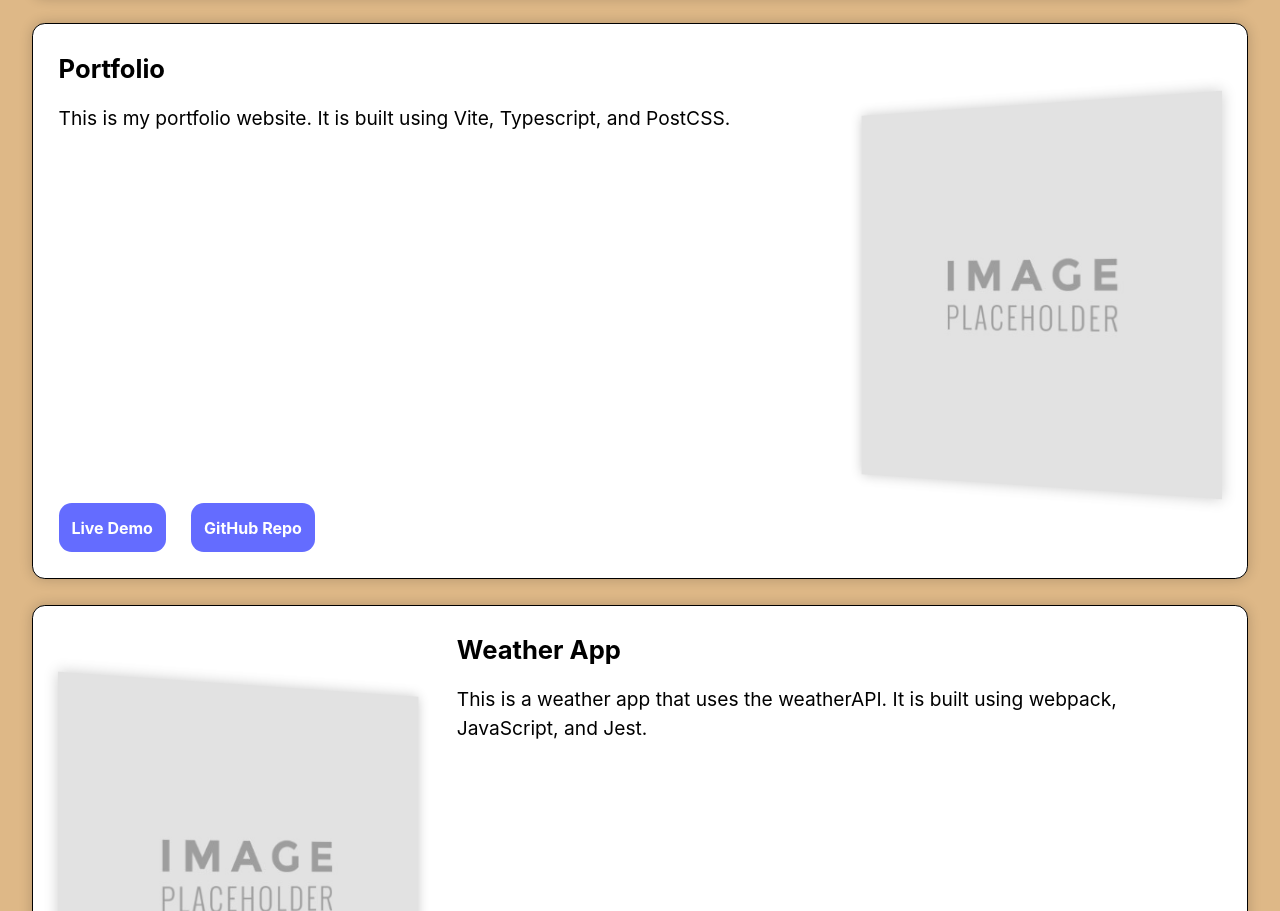
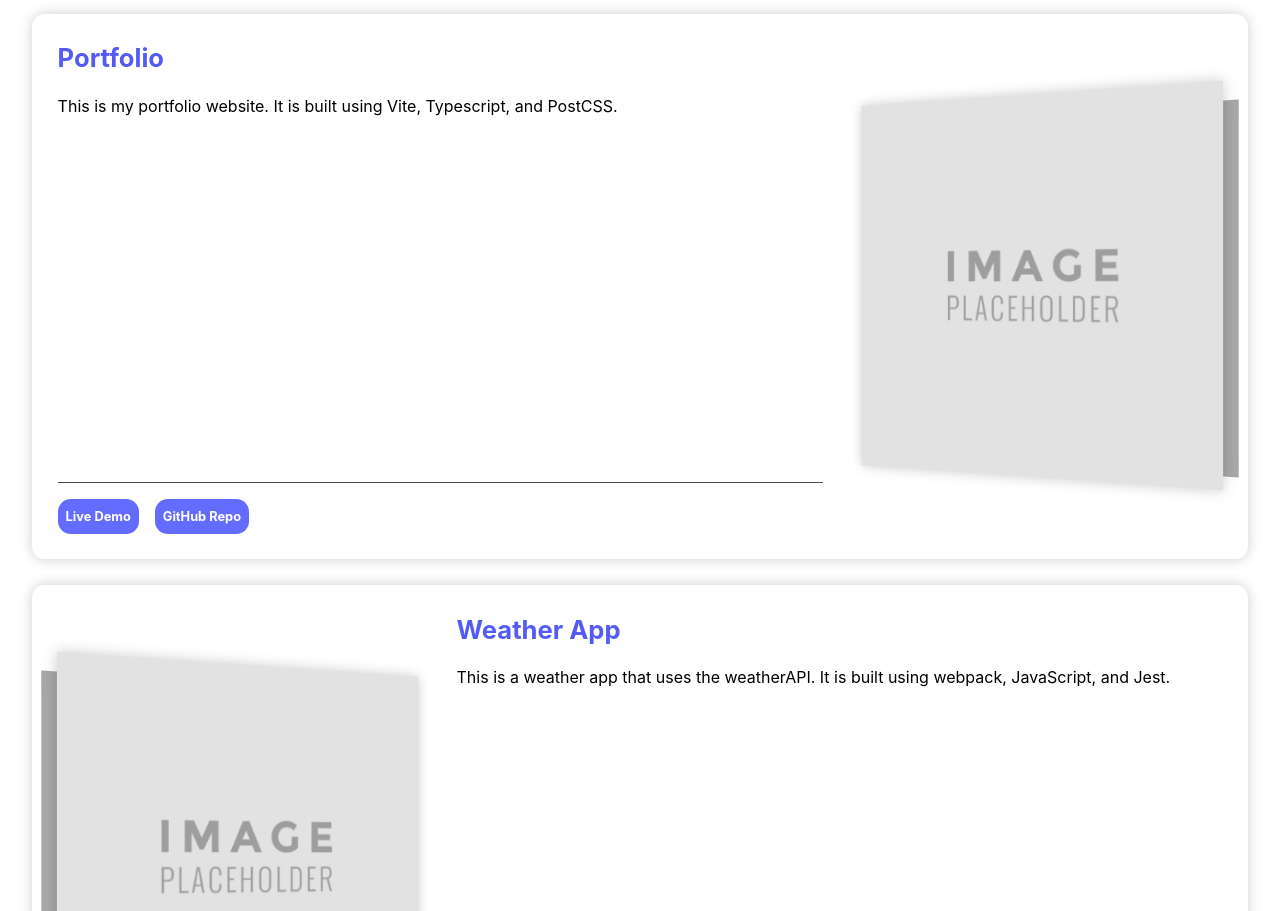
Before and after one commit to JamieYau/portfolio, a website built with Vite: page index.html in a window 1280 px wide. Shown: the part 1889-2800 px from the top of the page. Built offline with nearby package versions, Linux system fonts and the light colour scheme.

Commit message:
Refactor project items to include img background

```diff
--- a/index.html
+++ b/index.html
@@ -134,7 +134,13 @@
         <div class="project-container">
           <div class="project">
             <h3 class="project-title">Battleship</h3>
-            <img class="project-preview" src="./battleships.png" alt="Battleship" />
+            <div class="project-preview-container">
+              <img
+                class="project-preview"
+                src="./battleships.png"
+                alt="Battleship"
+              />
+            </div>
             <p class="project-description">
               This is a battleship game that I built using Typescript. It is
               built using vite, Typescript, and vitest.
@@ -146,7 +152,13 @@
           </div>
           <div class="project">
             <h3 class="project-title">Portfolio</h3>
-            <img class="project-preview" src="./placeholder.jpg" alt="Portfolio" />
+            <div class="project-preview-container">
+              <img
+                class="project-preview"
+                src="./placeholder.jpg"
+                alt="Portfolio"
+              />
+            </div>
             <p class="project-description">
               This is my portfolio website. It is built using Vite, Typescript,
               and PostCSS.
@@ -158,7 +170,13 @@
           </div>
           <div class="project">
             <h3 class="project-title">Weather App</h3>
-            <img class="project-preview" src="./placeholder.jpg" alt="Weather App" />
+            <div class="project-preview-container">
+              <img
+                class="project-preview"
+                src="./placeholder.jpg"
+                alt="Weather App"
+              />
+            </div>
             <p class="project-description">
               This is a weather app that uses the weatherAPI. It is built using
               webpack, JavaScript, and Jest.
@@ -170,7 +188,13 @@
           </div>
           <div class="project">
             <h3 class="project-title">Offline Todo-app</h3>
-            <img class="project-preview" src="./placeholder.jpg" alt="Todo-app" />
+            <div class="project-preview-container">
+              <img
+                class="project-preview"
+                src="./placeholder.jpg"
+                alt="Todo-app"
+              />
+            </div>
             <p class="project-description">
               This is a todo PWA that utilizes indexedDB to cache data for
               offline use. It is built using webpack, JavaScript, and Jest.
--- a/src/style.css
+++ b/src/style.css
@@ -62,11 +62,11 @@ h2 {
 header {
   position: sticky;
   top: 0;
-  z-index: 1;
+  z-index: 500;
   width: 100%;
   padding: 1.6rem;
   background-color: #242424;
-  opacity: 0.9;
+  opacity: 0.98;
 }
 
 #nav-bar {
@@ -176,7 +176,7 @@ section {
   }
 }
 #projects {
-  background-color: burlywood;
+  background-color: white;
 
   .project-container {
     display: flex;
@@ -196,26 +196,30 @@ section {
     "links";
   gap: 1rem;
   padding: 1.6rem;
-  border: 1px solid #000000;
   border-radius: 0.8rem;
-  background-color: #ffffff;
   box-shadow: 0 0 0.8rem rgba(0, 0, 0, 0.2);
 
   .project-title {
     grid-area: title;
+    color: #535bf2;
     font-size: 1.6em;
     font-weight: bold;
   }
 
+  .project-preview-container {
+    grid-area: preview;
+    position: relative;
+  }
+
   .project-preview {
-    grid-area: preview;
     max-width: 100%;
     box-shadow: 0 0 0.8rem rgba(0, 0, 0, 0.2);
   }
 
   .project-description {
     grid-area: description;
-    font-size: 1.2em;
+    font-size: 1em;
+    border-bottom: 1px solid #4a4a4a;
   }
 
   .project-links {
@@ -223,15 +227,16 @@ section {
     display: flex;
     justify-content: flex-end;
     align-items: center;
-    gap: 1.6rem;
+    gap: 1rem;
 
     a {
       font-weight: bold;
       color: #ffffff;
       background-color: #646cff;
       border-radius: 0.8rem;
-      padding: 0.8rem;
+      padding: 0.5rem;
       transition: all 0.2s ease-in-out;
+      font-size: 0.8em;
     }
   }
 }
@@ -254,8 +259,22 @@ footer {
       "preview description"
       "links links";
 
+    .project-preview-container::after {
+      content: "";
+      position: absolute;
+      top: 0;
+      left: 0;
+      width: 100%;
+      height: 100%;
+      background-color: rgba(50, 50, 50, 0.422); /* Adjust the color and opacity as needed */
+      transform: perspective(1000px) rotateY(20deg) translateZ(-100px);
+      z-index: 100;
+    }
+
     .project-preview {
       transform: perspective(1000px) rotateY(20deg);
+      position: relative;
+      z-index: 200; /* Make sure the image appears above the background */
     }
 
     &:nth-child(even) {
@@ -264,6 +283,10 @@ footer {
         "title empty"
         "description preview"
         "links links";
+
+      .project-preview-container::after {
+        transform: perspective(1000px) rotateY(-20deg) translateZ(-100px);
+      }
 
       .project-links {
         justify-content: flex-start;
```
